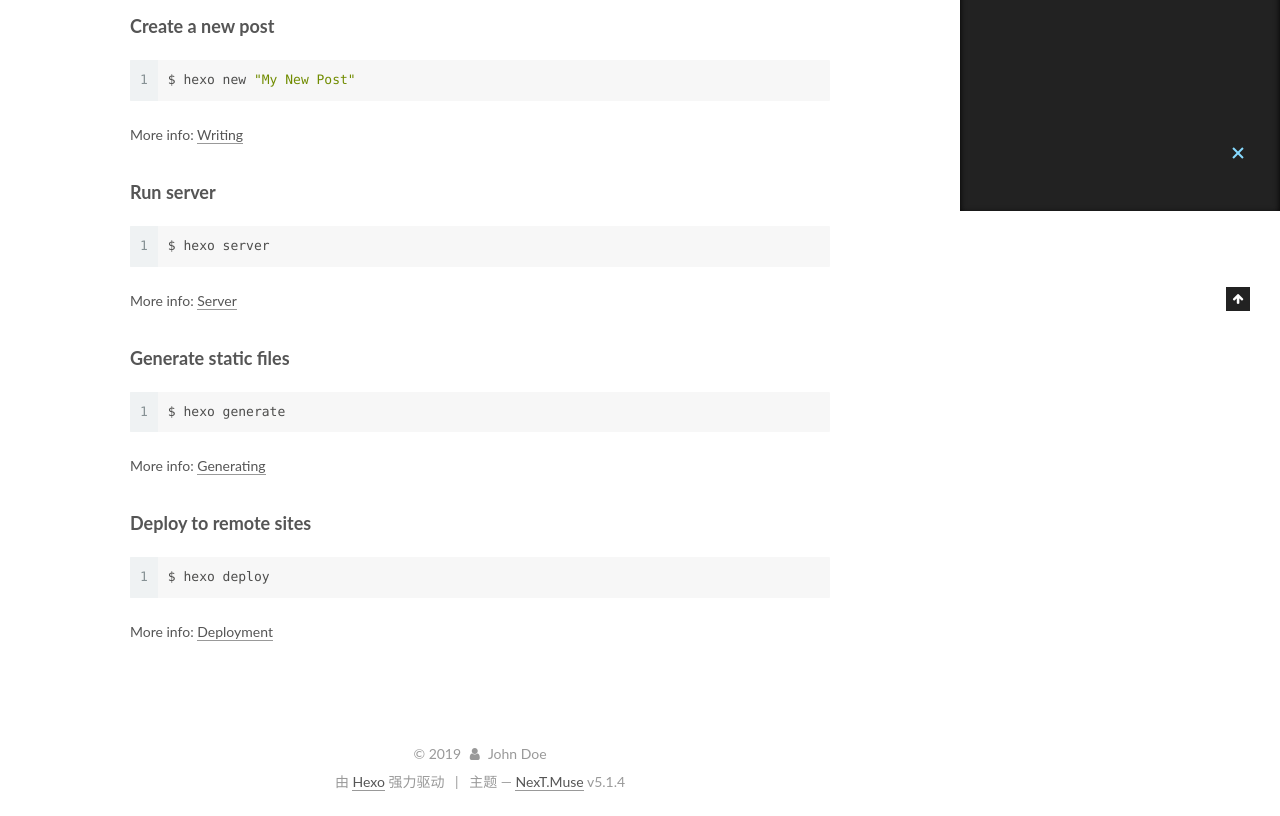
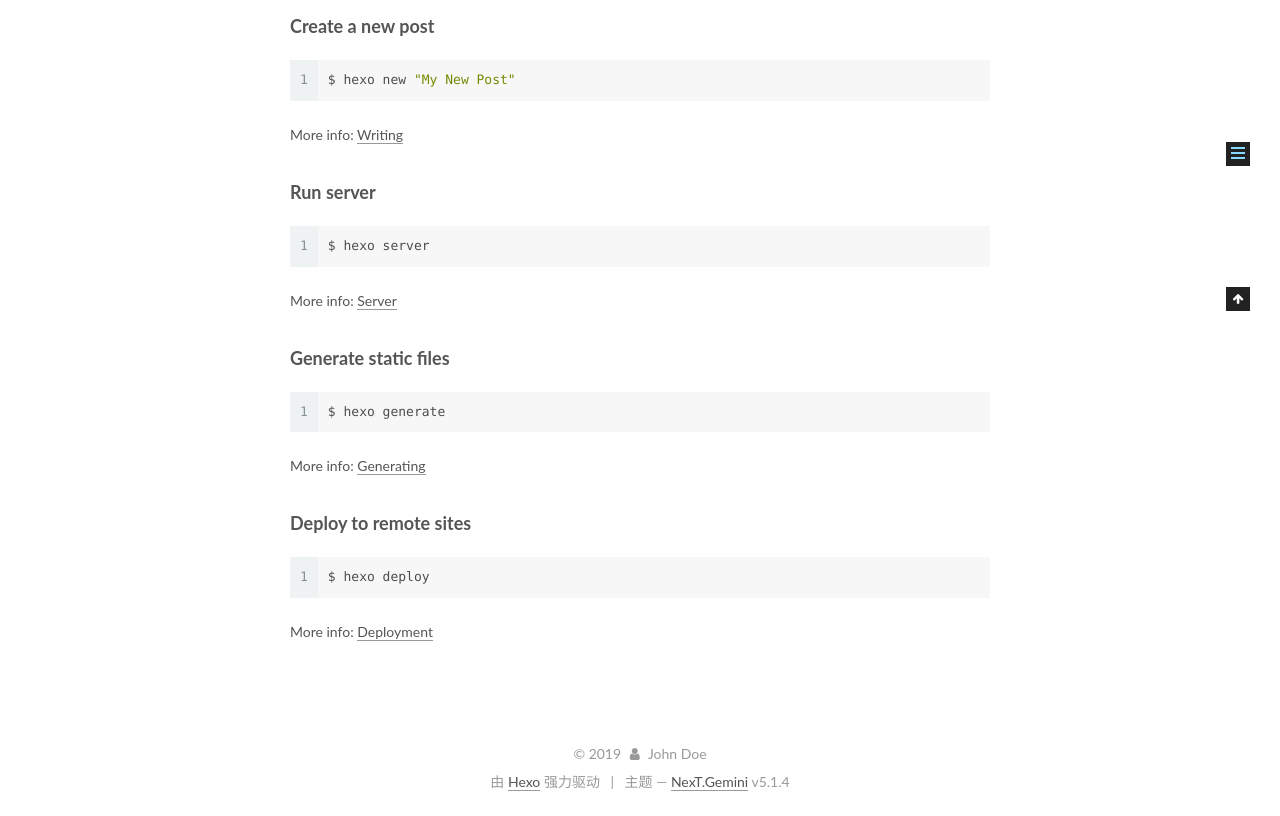
Before and after one commit to lwcshinian/lwcshinian.github.io, a plain HTML site: page 2019/04/09/hello-world/index.html in a window 1280 px wide. Shown: the part 589-1405 px from the top of the page. Drawn offline with Linux system fonts and the light colour scheme.

Commit message:
Site updated: 2019-04-10 09:29:26

```diff
--- a/2019/04/09/hello-world/index.html
+++ b/2019/04/09/hello-world/index.html
@@ -5,7 +5,7 @@
 
 
 
-<html class="theme-next muse use-motion" lang="zh-Hans">
+<html class="theme-next gemini use-motion" lang="zh-Hans">
 <head><meta name="generator" content="Hexo 3.8.0">
   <meta charset="UTF-8">
 <meta http-equiv="X-UA-Compatible" content="IE=edge">
@@ -97,7 +97,7 @@
   var NexT = window.NexT || {};
   var CONFIG = {
     root: '/',
-    scheme: 'Muse',
+    scheme: 'Gemini',
     version: '5.1.4',
     sidebar: {"position":"left","display":"post","offset":12,"b2t":false,"scrollpercent":false,"onmobile":false},
     fancybox: true,
@@ -476,7 +476,7 @@
 
 
 
-  <div class="theme-info">主题 &mdash; <a class="theme-link" target="_blank" href="https://github.com/iissnan/hexo-theme-next">NexT.Muse</a> v5.1.4</div>
+  <div class="theme-info">主题 &mdash; <a class="theme-link" target="_blank" href="https://github.com/iissnan/hexo-theme-next">NexT.Gemini</a> v5.1.4</div>
 
 
 
@@ -577,6 +577,13 @@
 
 
 
+  <script type="text/javascript" src="/js/src/affix.js?v=5.1.4"></script>
+
+  <script type="text/javascript" src="/js/src/schemes/pisces.js?v=5.1.4"></script>
+
+
+
+
   <script type="text/javascript" src="/js/src/scrollspy.js?v=5.1.4"></script>
 <script type="text/javascript" src="/js/src/post-details.js?v=5.1.4"></script>
 
```
Also changed, not shown: archives/2019/04/index.html (+10 -3 lines), archives/2019/index.html (+10 -3 lines), archives/index.html (+10 -3 lines), index.html (+10 -3 lines).
